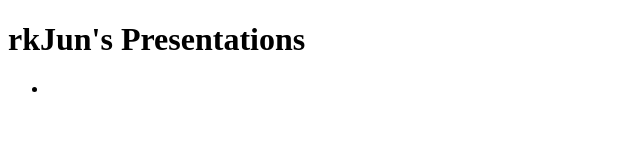
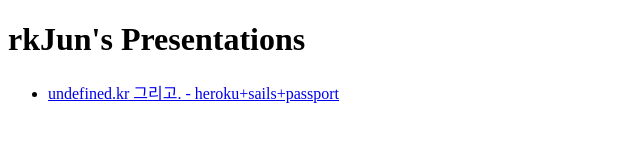
Before and after one commit to rkJun/presentations, a plain HTML site: page index.html in a window 1280 px wide. Shown: the whole page, without its empty margins (0-640 px from the left). Drawn offline with Linux system fonts and the light colour scheme.

Commit message:
add missing tags

```diff
--- a/index.html
+++ b/index.html
@@ -7,7 +7,7 @@
 <body>
 	<h1>rkJun's Presentations</h1>
 	<ul>
-		<li><a href="undefined_kr_intro" undefined.kr 그리고. - heroku+sails+passport</li>
+		<li><a href="undefined_kr_intro">undefined.kr 그리고. - heroku+sails+passport</a></li>
 	</ul>
 </body>
 </html>
```
